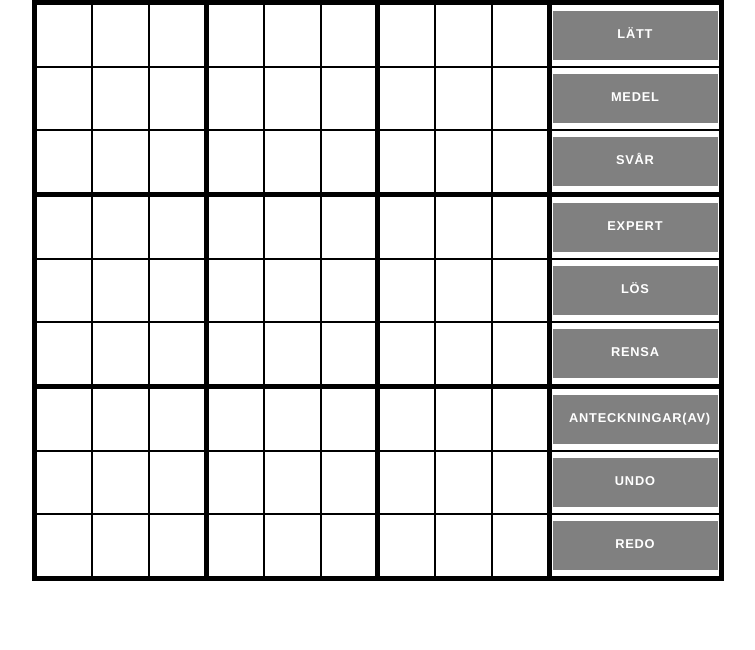
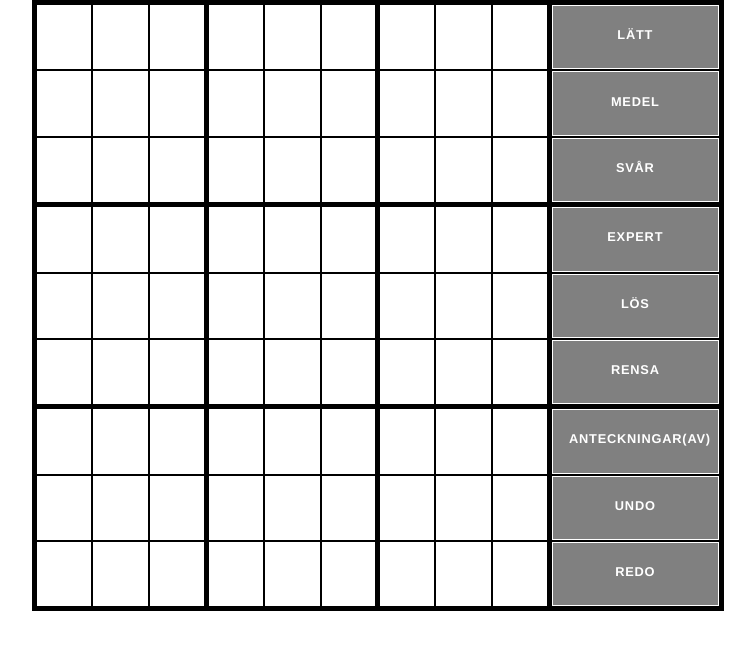
Before and after one commit to EdwardKN/Sudoku, a plain HTML site: page index.html in a window 1280 px wide. Shown: the whole page, without its empty margins (262-1017 px from the left). Drawn offline with Linux system fonts and the light colour scheme.

Commit message:
rätt storlek på knapp

```diff
--- a/style.css
+++ b/style.css
@@ -19,7 +19,7 @@ width: 100%;
   line-height: 20px;
   outline: none;
   overflow: visible;
-  padding: 1vw 16px;
+  padding: 1.5vw 16px;
   text-align: center;
   text-transform: uppercase;
   touch-action: manipulation;
```
